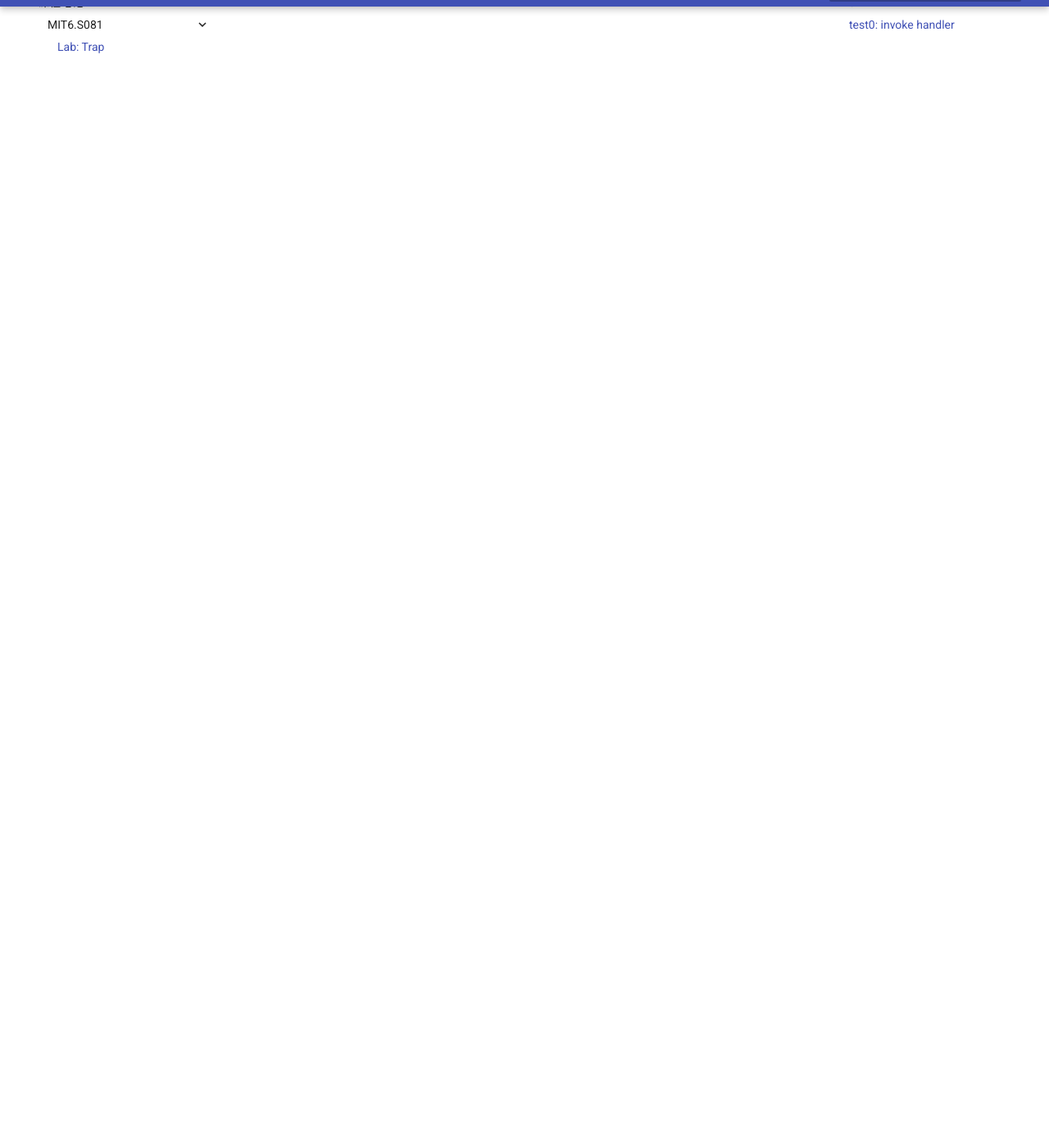
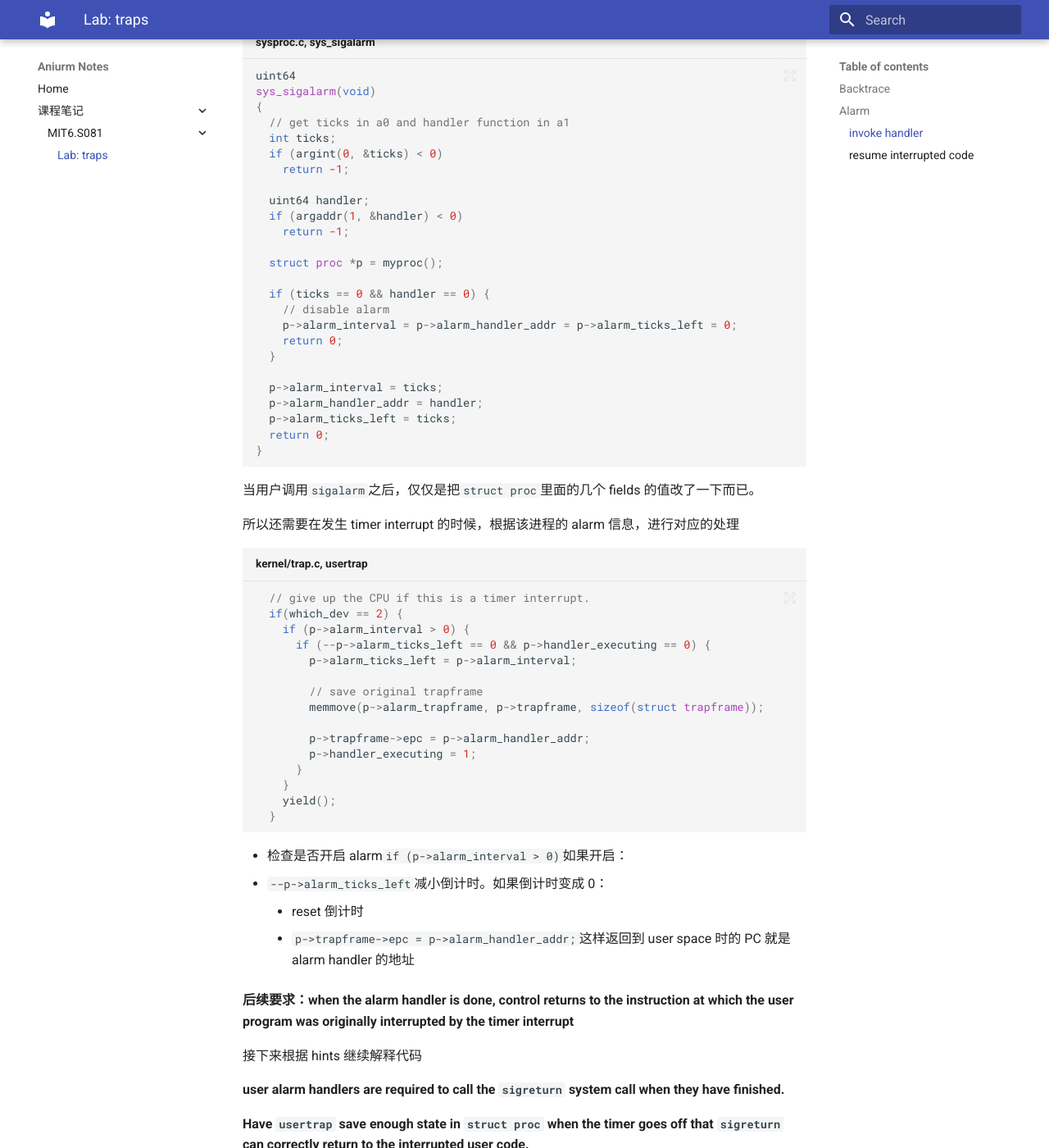
Before and after one commit to Aniurm/notebook, an MkDocs documentation site: the page built from docs/course_notes/mitos/trap.md, in a window 1280 px wide and 1400 px high, scrolled down 2732 px. Shown: the whole window at 82% size. Built offline with MkDocs 1.6.1 and Material for MkDocs 9.7.7, drawn with Linux system fonts in a browser that asks for light colours; some of the changed text lies outside the part shown.

Commit message:
mit-os: trap

````diff
--- a/docs/course_notes/mitos/trap.md
+++ b/docs/course_notes/mitos/trap.md
@@ -1,4 +1,4 @@
-# Lab: Trap
+# Lab: traps
 
 ## Backtrace
 
@@ -59,9 +59,7 @@ backtrace(void)
 - If an application calls `sigalarm(n, fn)`, then after every `n` "ticks" of CPU time that the program consumes, the kernel should cause application function `fn` to be called.
 - When `fn` returns, the application should resume where it left off.
 
-### **test0: invoke handler**
-
-这个部分先完成`sigalarm`，让 kernel 能够跳转到 alarm handler，而不考虑恢复
+### **invoke handler**
 
 **Update `user/usys.pl` (which generates `user/usys.S`), `kernel/syscall.h`, and `kernel/syscall.c` to allow `alarmtest` to invoke the `sigalarm` and `sigreturn` system calls**
 
@@ -92,3 +90,97 @@ w_sepc(p->trapframe->epc);
 ```
 
 所以只要修改`p->trapframe->epc`，就可以控制 user space 代码 resumes execution 的位置
+
+---
+
+最开始的时候，用户需要调用 system call -- sigalarm 来配置、激活 alarm。
+
+没啥好说的，配置`struct proc`中 alarm 相关的 fields 即可
+
+```c title="sysproc.c, sys_sigalarm"
+uint64
+sys_sigalarm(void)
+{
+  // get ticks in a0 and handler function in a1
+  int ticks;
+  if (argint(0, &ticks) < 0)
+    return -1;
+
+  uint64 handler;
+  if (argaddr(1, &handler) < 0)
+    return -1;
+
+  struct proc *p = myproc();
+
+  if (ticks == 0 && handler == 0) {
+    // disable alarm
+    p->alarm_interval = p->alarm_handler_addr = p->alarm_ticks_left = 0;
+    return 0;
+  }
+
+  p->alarm_interval = ticks;
+  p->alarm_handler_addr = handler;
+  p->alarm_ticks_left = ticks;
+  return 0;
+}
+```
+
+当用户调用`sigalarm`之后，仅仅是把`struct proc`里面的几个 fields 的值改了一下而已。
+
+所以还需要在发生 timer interrupt 的时候，根据该进程的 alarm 信息，进行对应的处理
+
+```c title="kernel/trap.c, usertrap"
+  // give up the CPU if this is a timer interrupt.
+  if(which_dev == 2) {
+    if (p->alarm_interval > 0) {
+      if (--p->alarm_ticks_left == 0 && p->handler_executing == 0) {
+        p->alarm_ticks_left = p->alarm_interval;
+
+        // save original trapframe
+        memmove(p->alarm_trapframe, p->trapframe, sizeof(struct trapframe));
+
+        p->trapframe->epc = p->alarm_handler_addr;
+        p->handler_executing = 1;
+      }
+    }
+    yield();
+  }
+```
+
+- 检查是否开启 alarm`if (p->alarm_interval > 0)`如果开启：
+  - `--p->alarm_ticks_left`减小倒计时。如果倒计时变成 0：
+    - reset 倒计时
+    - `p->trapframe->epc = p->alarm_handler_addr;`这样返回到 user space 时的 PC 就是 alarm handler 的地址
+
+**后续要求：when the alarm handler is done, control returns to the instruction at which the user program was originally interrupted by the timer interrupt**
+
+接下来根据 hints 继续解释代码
+
+**user alarm handlers are required to call the `sigreturn` system call when they have finished.**
+
+**Have `usertrap` save enough state in `struct proc` when the timer goes off that `sigreturn` can correctly return to the interrupted user code.**
+
+上面`usertrap`的代码中，`memmove(p->alarm_trapframe, p->trapframe, sizeof(struct trapframe));`把进程原本的`p->trapframe`保存到一个新增的 field：`alarm_trapframe`，备份了之后，我们就可以对`p->trapframe`为所欲为了，因为`p->trapframe`会在`sigreturn`中被恢复。
+
+**Prevent re-entrant calls to the handler----if a handler hasn't returned yet, the kernel shouldn't call it again.**
+
+加一个标志位即可：如果进入了 alarm handler，就把`p->handler_executing`设为 1，handler 执行结束后调用的`sigreturn`会把`p->handler_executing`重新置 0。每次 timer interrupt 都需要检查`p->handler_executing`是否为 0.
+
+### resume interrupted code
+
+```c
+uint64
+sys_sigreturn(void)
+{
+  struct proc *p = myproc();
+  memmove(p->trapframe, p->alarm_trapframe, sizeof(struct trapframe));
+  p->handler_executing = 0;
+  return 0;
+}
+```
+
+恢复之前备份好的数据，把标志位设为 0 即可。
+
+---
+
+![test](img/trap-res.png)
````
Also changed, not shown: docs/course_notes/mitos/img/trap-res.png (added), 1 other file.
